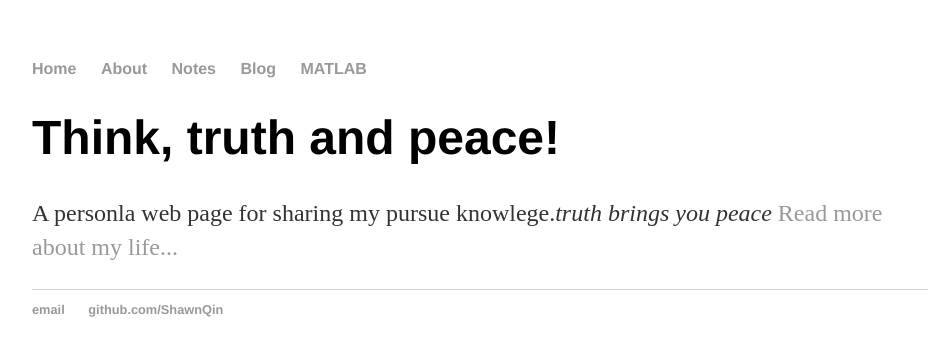
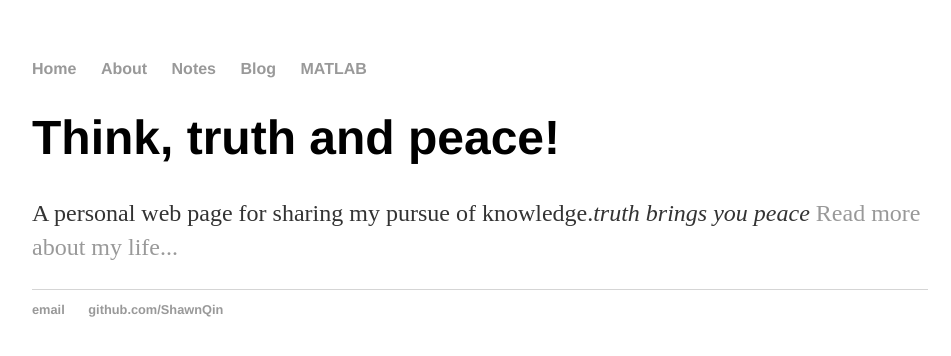
Before and after one commit to nevaehRen/shawnqin.github.io, a Jekyll site: the page built from index.html, in a window 1280 px wide. Shown: the top 356 px of the page, without its empty margins (160-1111 px from the left). Built offline with Jekyll 4.4.1, drawn with Linux system fonts in a browser that asks for light colours.

Commit message:
correct some mistake

```diff
--- a/index.html
+++ b/index.html
@@ -4,5 +4,5 @@ title: ShawnQin
 ---
 <div class="blurb">
 	<h1>Think, truth and peace!</h1>
-	<p>A personla web page for sharing my pursue knowlege.<em>truth brings you peace</em> <a href="/about">Read more about my life...</a></p>
+	<p>A personal web page for sharing my pursue of knowledge.<em>truth brings you peace</em> <a href="/about">Read more about my life...</a></p>
 </div><!-- /.blurb -->
```
